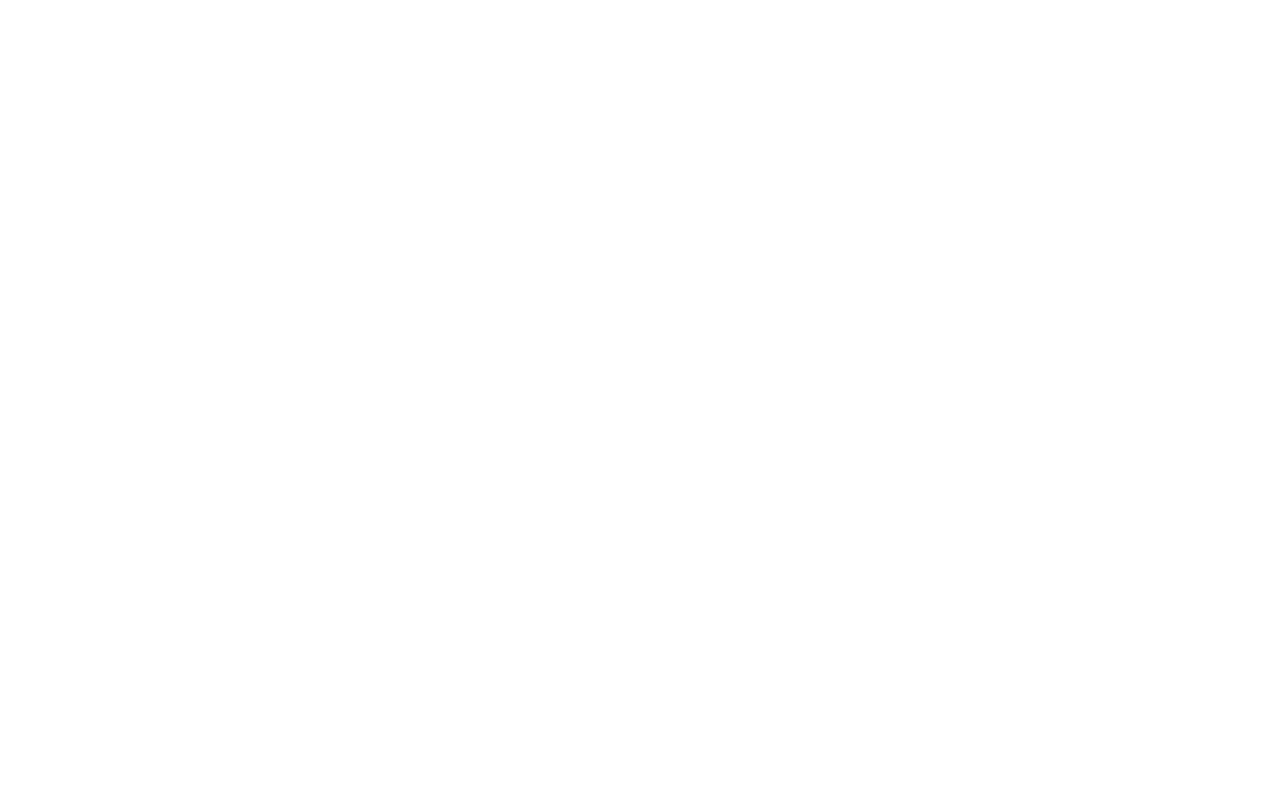
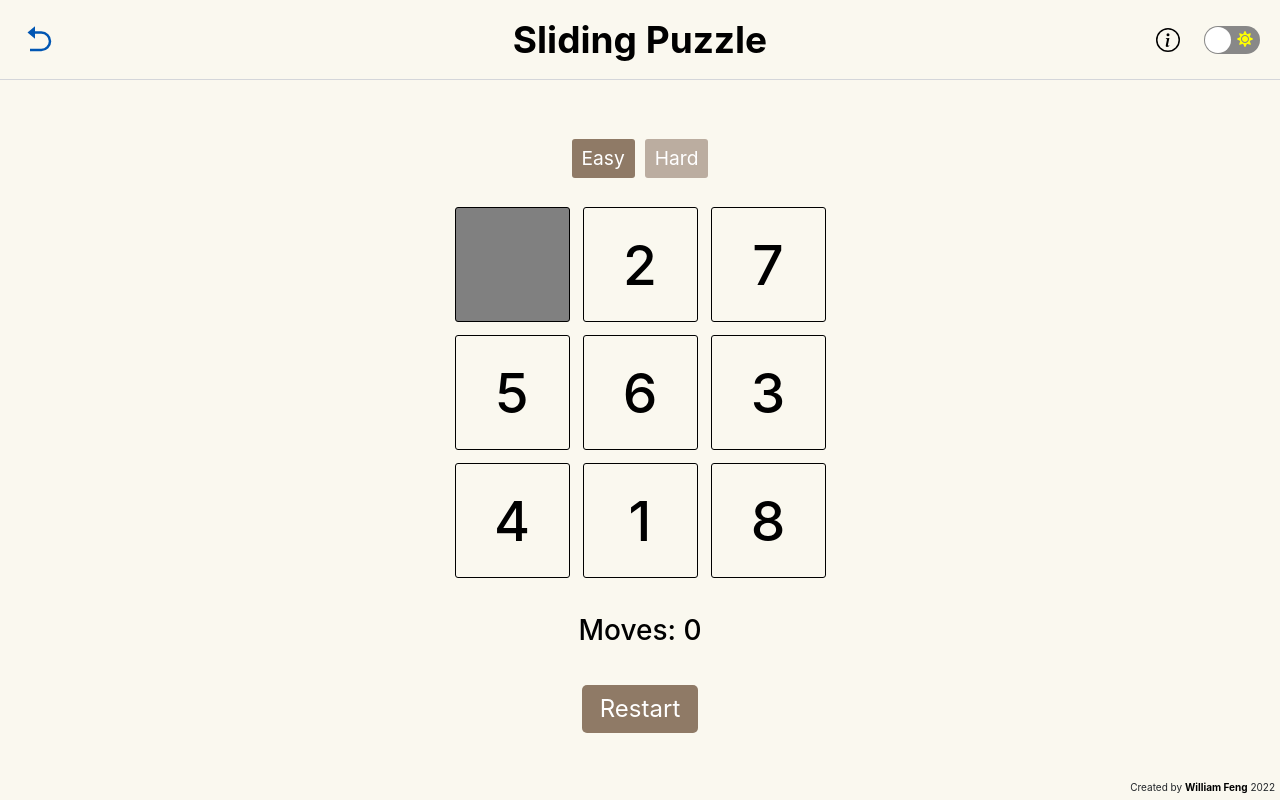
Before and after one commit to William-Feng/mini-playground, a React (Create React App) app: page /sliding in a window 1280 px wide. Before the commit this address had no page. Built offline with nearby package versions, Linux system fonts and the light colour scheme.

Commit message:
Migrate Sliding Puzzle to TypeScript

```diff
--- a/package.json
+++ b/package.json
@@ -1,5 +1,5 @@
 {
-  "name": "wordle",
+  "name": "mini-playground",
   "version": "0.1.0",
   "private": true,
   "dependencies": {
--- a/src/App.tsx
+++ b/src/App.tsx
@@ -7,14 +7,14 @@ import React, {
 } from "react";
 import { Route, Routes } from "react-router-dom";
 import Home from "./components/home/Home";
+import Navbar from "./components/misc/Navbar";
+import Footer from "./components/misc/Footer";
 import Wordle from "./components/wordle/Wordle";
 import TicTacToe from "./components/tic-tac-toe/TicTacToe";
-import Navbar from "./components/misc/Navbar";
 import Memory from "./components/memory/Memory";
+import Emoji from "./components/emoji/Emoji";
+import Sliding from "./components/sliding/Sliding";
 // import Game2048 from "./components/2048/Game2048";
-import Footer from "./components/misc/Footer";
-// import Sliding from "./components/sliding/Sliding";
-import Emoji from "./components/emoji/Emoji";
 // import Minesweeper from "./components/minesweeper/Minesweeper";
 import "./App.css";
 
@@ -157,7 +157,7 @@ function App() {
             </AppContext.Provider>
           }
         />
-        {/* <Route
+        <Route
           path="/sliding"
           element={
             <AppContext.Provider
@@ -169,7 +169,7 @@ function App() {
             </AppContext.Provider>
           }
         />
-        <Route
+        {/* <Route
           path="/2048"
           element={
             <AppContext.Provider
--- a/src/components/home/Home.tsx
+++ b/src/components/home/Home.tsx
@@ -8,8 +8,8 @@ import MemoryLight from "./images/memory-light.png";
 import MemoryDark from "./images/memory-dark.png";
 import EmojiLight from "./images/emoji-light.png";
 import EmojiDark from "./images/emoji-dark.png";
-// import SlidingLight from "./images/sliding-light.png";
-// import SlidingDark from "./images/sliding-dark.png";
+import SlidingLight from "./images/sliding-light.png";
+import SlidingDark from "./images/sliding-dark.png";
 // import Game2048Light from "./images/2048-light.png";
 // import Game2048Dark from "./images/2048-dark.png";
 // import MinesweeperLight from "./images/minesweeper-light.png";
@@ -65,7 +65,7 @@ function Home() {
             <div className="gameTitle">Emoji Streak</div>
           </div>
         </Link>
-        {/* <Link to="/sliding">
+        <Link to="/sliding">
           <div className="game">
             {theme === "light" ? (
               <img src={SlidingLight} alt="Sliding Puzzle" />
@@ -75,7 +75,7 @@ function Home() {
             <div className="gameTitle">Sliding Puzzle</div>
           </div>
         </Link>
-        <Link to="/2048">
+        {/* <Link to="/2048">
           <div className="game">
             {theme === "light" ? (
               <img src={Game2048Light} alt="2048" />
--- a/src/components/sliding/Sliding.js
+++ b/src/components/sliding/Sliding.tsx
@@ -1,17 +1,20 @@
-import React, { useContext, useEffect, useMemo, useState } from "react";
-import { AppContext } from "../../App";
+import React, { FC, useContext, useEffect, useMemo, useState } from "react";
+import { AppContext, AppContextType } from "../../App";
 import ModeTab from "../misc/ModeTab";
+import { newMinStat } from "../../utils/Stats";
 import "./Sliding.css";
 
-function Sliding() {
-  const { theme, setGameStat } = useContext(AppContext);
+type Difficulty = "easy" | "hard";
+
+const Sliding: FC = () => {
+  const { theme, setGameStat } = useContext<AppContextType>(AppContext);
 
   const [difficulty, setDifficulty] = useState(
-    localStorage.getItem("sliding-difficulty") || "easy"
+    (localStorage.getItem("sliding-difficulty") as Difficulty) || "easy"
   );
-  const [board, setBoard] = useState([]);
-  const [moves, setMoves] = useState(0);
-  const [solved, setSolved] = useState(false);
+  const [board, setBoard] = useState<number[][]>([]);
+  const [moves, setMoves] = useState<number>(0);
+  const [solved, setSolved] = useState<boolean>(false);
 
   const size = useMemo(() => (difficulty === "easy" ? 3 : 4), [difficulty]);
 
@@ -38,8 +41,10 @@ function Sliding() {
     // eslint-disable-next-line react-hooks/exhaustive-deps
   }, [difficulty]);
 
-  const handleDifficultyChange = (newDifficulty) => {
-    setDifficulty(newDifficulty);
+  const handleDifficultyChange = (newDifficulty: string) => {
+    if (["easy", "hard"].includes(newDifficulty)) {
+      setDifficulty(newDifficulty as Difficulty);
+    }
   };
 
   // The solution is a 2D array of numbers in ascending order
@@ -54,7 +59,7 @@ function Sliding() {
       result.push(row);
     }
     // There should be an empty cell in the bottom right corner
-    result[size - 1][size - 1] = "";
+    result[size - 1][size - 1] = 0;
     return result;
   }, [size]);
 
@@ -71,7 +76,7 @@ function Sliding() {
       { length: size * size - 1 },
       (_, index) => index + 1
     );
-    numbers.push("");
+    numbers.push(0);
 
     for (let i = numbers.length - 1; i > 0; i--) {
       const j = Math.floor(Math.random() * (i + 1));
@@ -101,7 +106,7 @@ function Sliding() {
   };
 
   // Check whether the board after the randomised shuffling is solvable
-  const solvable = (size, inversions) => {
+  const solvable = (size: number, inversions: number) => {
     // If odd (3x3 for 8-puzzle), the number of inversions must be even for solvability
     if (size % 2 === 1) {
       return inversions % 2 === 0;
@@ -113,7 +118,7 @@ function Sliding() {
   };
 
   // Count the number of inversions in an array
-  const countInversions = (arr) => {
+  const countInversions = (arr: number[]) => {
     let inversions = 0;
     for (let i = 0; i < arr.length - 1; i++) {
       for (let j = i + 1; j < arr.length; j++) {
@@ -126,10 +131,10 @@ function Sliding() {
   };
 
   // Find the empty cell in the board to determine whether a move is valid
-  const findEmptyCell = (board) => {
+  const findEmptyCell = (board: number[][]) => {
     for (let i = 0; i < size; i++) {
       for (let j = 0; j < size; j++) {
-        if (board[i][j] === "") {
+        if (board[i][j] === 0) {
           return [i, j];
         }
       }
@@ -138,18 +143,19 @@ function Sliding() {
   };
 
   // Swap the empty cell with the target cell
-  const swapCells = (row, col, x, y) => {
+  const swapCells = (row: number, col: number, x: number, y: number) => {
     const newBoard = board.map((row) => [...row]);
     newBoard[x][y] = board[row][col];
-    newBoard[row][col] = "";
+    newBoard[row][col] = 0;
     setBoard(newBoard);
     setMoves(moves + 1);
   };
 
   // Check if the clicked cell is cardinally adjacent to the empty cell, then swap cells
-  const handleClick = (row, col) => {
+  const handleClick = (row: number, col: number) => {
     if (solved) return;
     const empty_cell = findEmptyCell(board);
+    if (!empty_cell) return;
     const directions = [
       [1, 0],
       [-1, 0],
@@ -165,26 +171,6 @@ function Sliding() {
     }
   };
 
-  // Check if the pressed key is a valid arrow key, then swap cells
-  // eslint-disable-next-line react-hooks/exhaustive-deps
-  const handleKeyPress = (e) => {
-    if (solved) return;
-    const empty_cell = findEmptyCell(board);
-
-    const directions = {
-      ArrowUp: [1, 0],
-      ArrowDown: [-1, 0],
-      ArrowLeft: [0, 1],
-      ArrowRight: [0, -1],
-    };
-    const offset = directions[e.key];
-    if (!offset) return;
-
-    const [row, col] = [empty_cell[0] + offset[0], empty_cell[1] + offset[1]];
-    if (row < 0 || row >= size || col < 0 || col >= size) return;
-    swapCells(row, col, empty_cell[0], empty_cell[1]);
-  };
-
   // Check if the board is solved whenever it's updated
   useEffect(() => {
     if (JSON.stringify(board) === JSON.stringify(solution)) {
@@ -195,11 +181,30 @@ function Sliding() {
 
   // Add event listener for arrow keys
   useEffect(() => {
+    const handleKeyPress = (e: KeyboardEvent) => {
+      const directions: Record<string, number[]> = {
+        ArrowUp: [1, 0],
+        ArrowDown: [-1, 0],
+        ArrowLeft: [0, 1],
+        ArrowRight: [0, -1],
+      };
+      const empty_cell = findEmptyCell(board);
+      const offset = directions[e.key as keyof typeof directions];
+
+      if (solved || !empty_cell || !offset) return;
+
+      const [row, col] = [empty_cell[0] + offset[0], empty_cell[1] + offset[1]];
+      if (row < 0 || row >= size || col < 0 || col >= size) return;
+
+      swapCells(row, col, empty_cell[0], empty_cell[1]);
+    };
+
     window.addEventListener("keydown", handleKeyPress);
     return () => {
       window.removeEventListener("keydown", handleKeyPress);
     };
-  }, [handleKeyPress]);
+    // eslint-disable-next-line react-hooks/exhaustive-deps
+  }, [board]);
 
   // Save the state of the game to local storage
   useEffect(() => {
@@ -208,29 +213,22 @@ function Sliding() {
     localStorage.setItem("sliding-solved", solved.toString());
   }, [board, moves, solved]);
 
-  // Only update the minimum moves in local storage if the game is solved
+  // Update the game statistics when the game is over
   useEffect(() => {
-    if (solved) {
-      const savedMinMovesKey = `sliding-minMoves-${difficulty}`;
-      const savedMinMoves = localStorage.getItem(savedMinMovesKey);
-      if (!savedMinMoves || moves < parseInt(savedMinMoves)) {
-        localStorage.setItem(savedMinMovesKey, moves.toString());
-      }
+    if (!solved) return;
 
-      setGameStat((prevStats) => {
-        const prevMinMovesKey = `Minimum Moves (${
-          difficulty === "easy" ? "Easy" : "Hard"
-        })`;
+    const statLabel = `Minimum Moves (${
+      difficulty === "easy" ? "Easy" : "Hard"
+    })`;
 
-        return {
-          ...prevStats,
-          "Sliding Puzzle": {
-            ...prevStats["Sliding Puzzle"],
-            [prevMinMovesKey]: Math.min(savedMinMoves || Infinity, moves),
-          },
-        };
-      });
-    }
+    newMinStat(
+      "Sliding Puzzle",
+      statLabel,
+      `sliding-minTurns-${difficulty}`,
+      moves,
+      setGameStat
+    );
+
     // eslint-disable-next-line react-hooks/exhaustive-deps
   }, [solved, setGameStat]);
 
@@ -249,12 +247,12 @@ function Sliding() {
           row.map((value, j) => (
             <div
               className={
-                value === "" ? "cell empty" : solved ? "cell stable" : "cell"
+                value === 0 ? "cell empty" : solved ? "cell stable" : "cell"
               }
               key={`${i}-${j}`}
               onClick={() => handleClick(i, j)}
             >
-              {value}
+              {value === 0 ? "" : value}
             </div>
           ))
         )}
@@ -268,6 +266,6 @@ function Sliding() {
       </div>
     </div>
   );
-}
+};
 
 export default Sliding;
```
Also changed, not shown: 1 other file (tests, documents, lock files or other folders).
